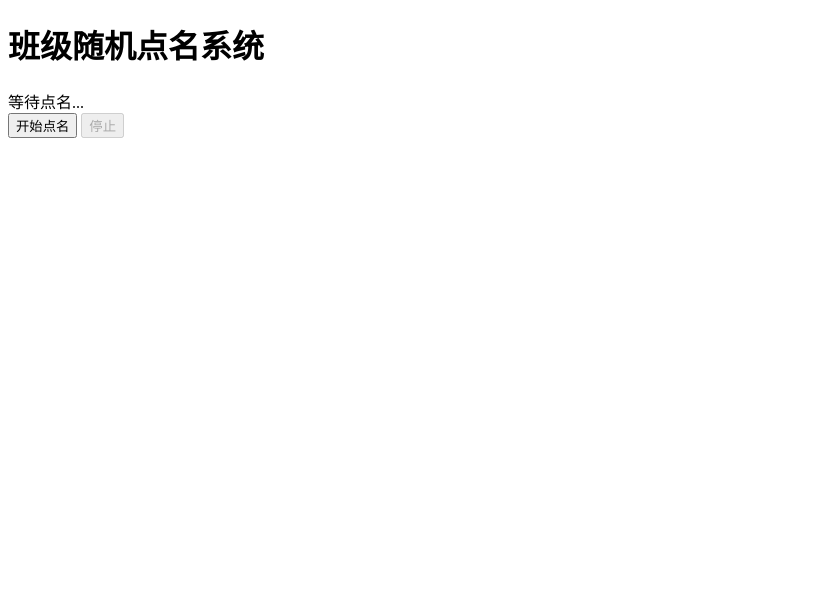
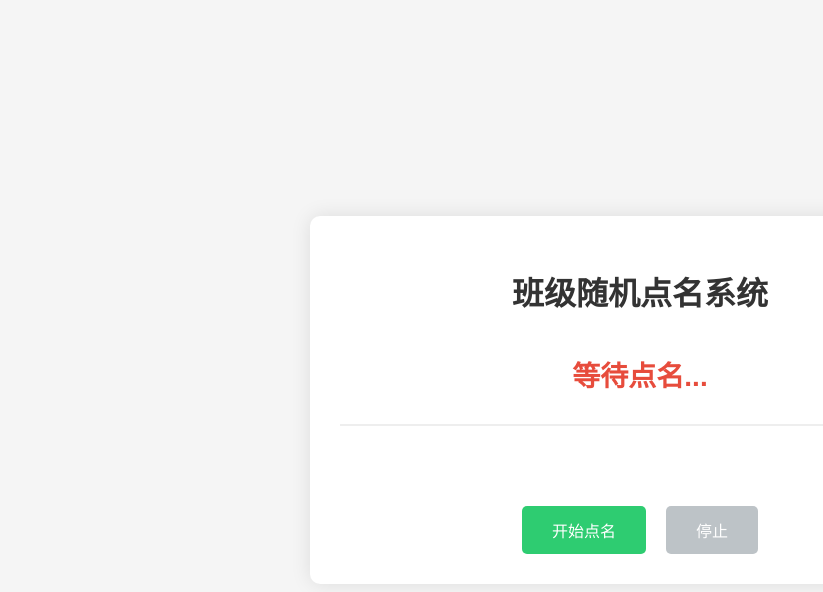
Before and after one commit to jianfan218/Lab8-2301-446, a plain HTML site: page index.html in a window 1280 px wide. Shown: the whole page, without its empty margins (0-823 px from the left). Drawn offline with Linux system fonts and the light colour scheme.

Commit message:
Update index.html

```diff
--- a/index.html
+++ b/index.html
@@ -4,7 +4,7 @@
     <meta charset="UTF-8">
     <meta name="viewport" content="width=device-width, initial-scale=1.0">
     <title>班级随机点名系统</title>
-    <link rel="stylesheet" index.css">
+    <link rel="stylesheet" href="index.css">
 </head>
 <body>
     <div class="container">
```
